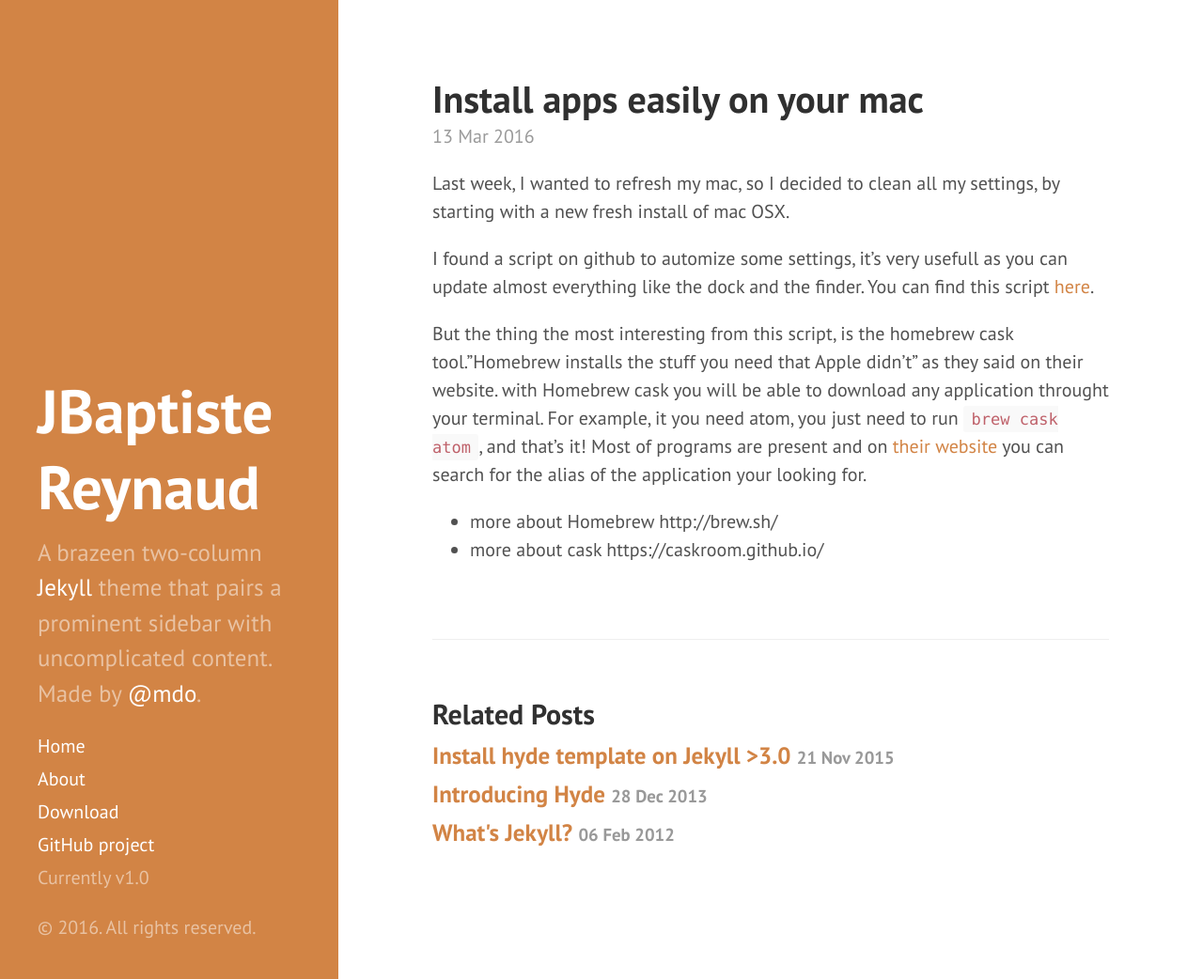
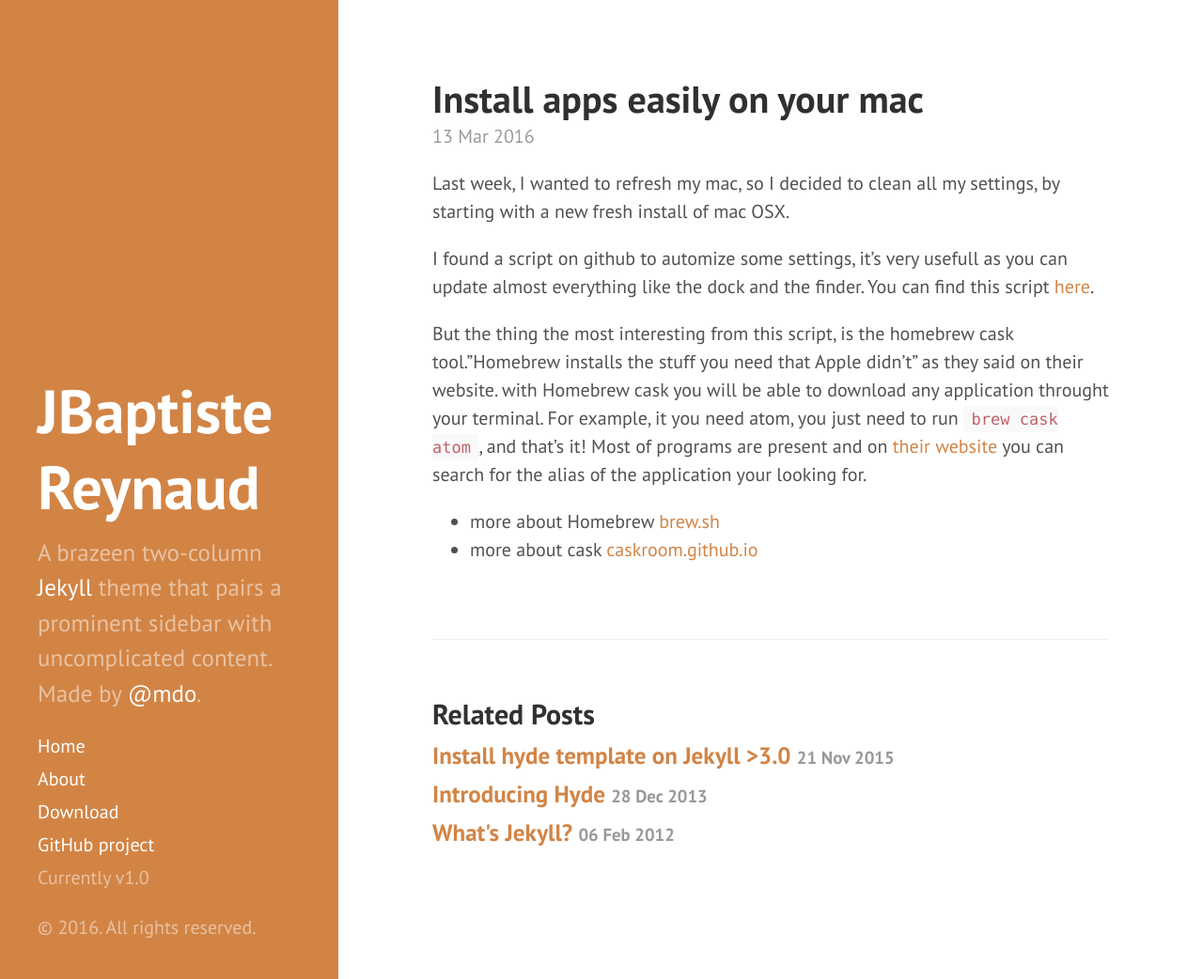
Before and after one commit to jibe84/jibe84.github.io, a Jekyll site: the page built from _posts/2016-03-13-homebrew-cask.md, in a window 1280 px wide and 1042 px high. Shown: the whole window at 94% size. Built offline with Jekyll 4.4.1, drawn with Linux system fonts in a browser that asks for light colours; some of the changed lines change nothing that is shown.

Commit message:
Update 2016-03-13-homebrew-cask.md

```diff
--- a/_posts/2016-03-13-homebrew-cask.md
+++ b/_posts/2016-03-13-homebrew-cask.md
@@ -11,5 +11,5 @@ I found a script on github to automize some settings, it's very usefull as you c
 
 But the thing the most interesting from this script, is the homebrew cask tool."Homebrew installs the stuff you need that Apple didn’t" as they said on their website. with Homebrew cask you will be able to download any application throught your terminal. For example, it you need atom, you just need to run `brew cask atom`, and that's it! Most of programs are present and on [their website](https://caskroom.github.io/) you can search for the alias of the application your looking for.
 
-- more about Homebrew http://brew.sh/
-- more about cask https://caskroom.github.io/
+- more about Homebrew [brew.sh](http://brew.sh/)
+- more about cask [caskroom.github.io](https://caskroom.github.io/)
```
